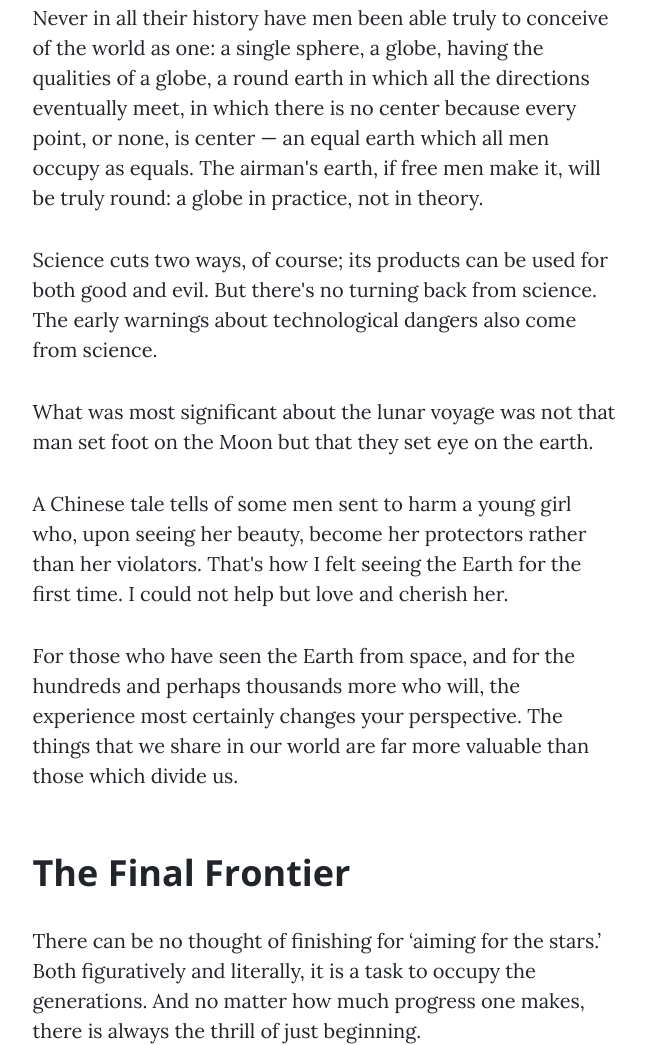
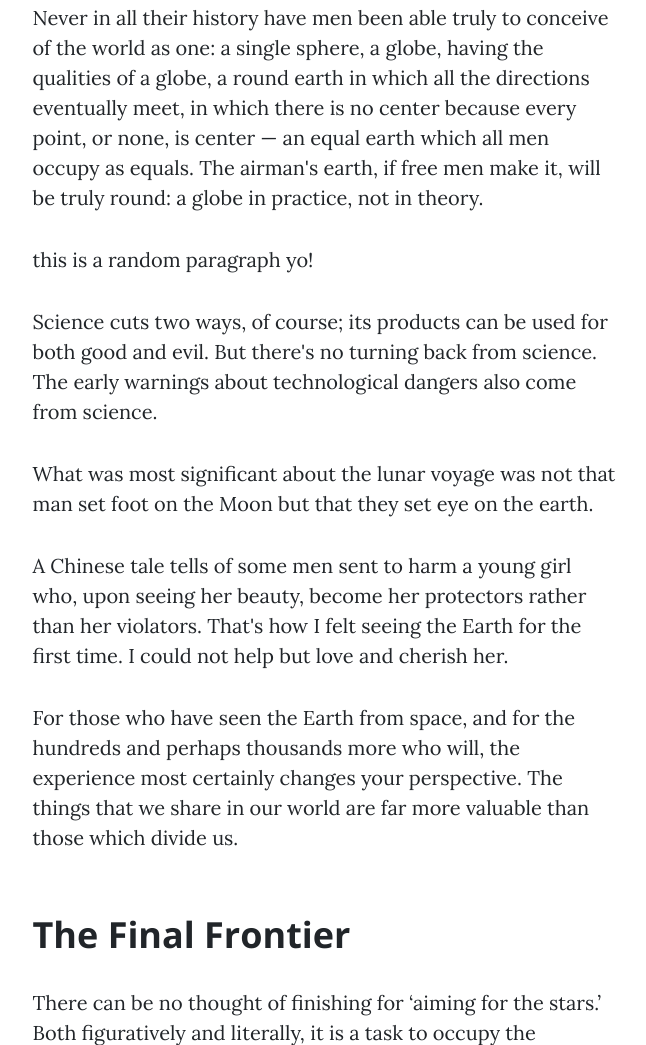
Before and after one commit to rperrin22/miniature-goggles, a plain HTML site: page post.html in a window 1280 px wide. Shown: the part 878-1923 px from the top of the page, without its empty margins (313-959 px from the left). Drawn offline with nearby package versions, Linux system fonts and the light colour scheme.

Commit message:
Update post.html

```diff
--- a/post.html
+++ b/post.html
@@ -58,6 +58,7 @@
                 <div class="row gx-4 gx-lg-5 justify-content-center">
                     <div class="col-md-10 col-lg-8 col-xl-7">
                         <p>Never in all their history have men been able truly to conceive of the world as one: a single sphere, a globe, having the qualities of a globe, a round earth in which all the directions eventually meet, in which there is no center because every point, or none, is center — an equal earth which all men occupy as equals. The airman's earth, if free men make it, will be truly round: a globe in practice, not in theory.</p>
+                        <p>this is a random paragraph yo!</p>
                         <p>Science cuts two ways, of course; its products can be used for both good and evil. But there's no turning back from science. The early warnings about technological dangers also come from science.</p>
                         <p>What was most significant about the lunar voyage was not that man set foot on the Moon but that they set eye on the earth.</p>
                         <p>A Chinese tale tells of some men sent to harm a young girl who, upon seeing her beauty, become her protectors rather than her violators. That's how I felt seeing the Earth for the first time. I could not help but love and cherish her.</p>
```
